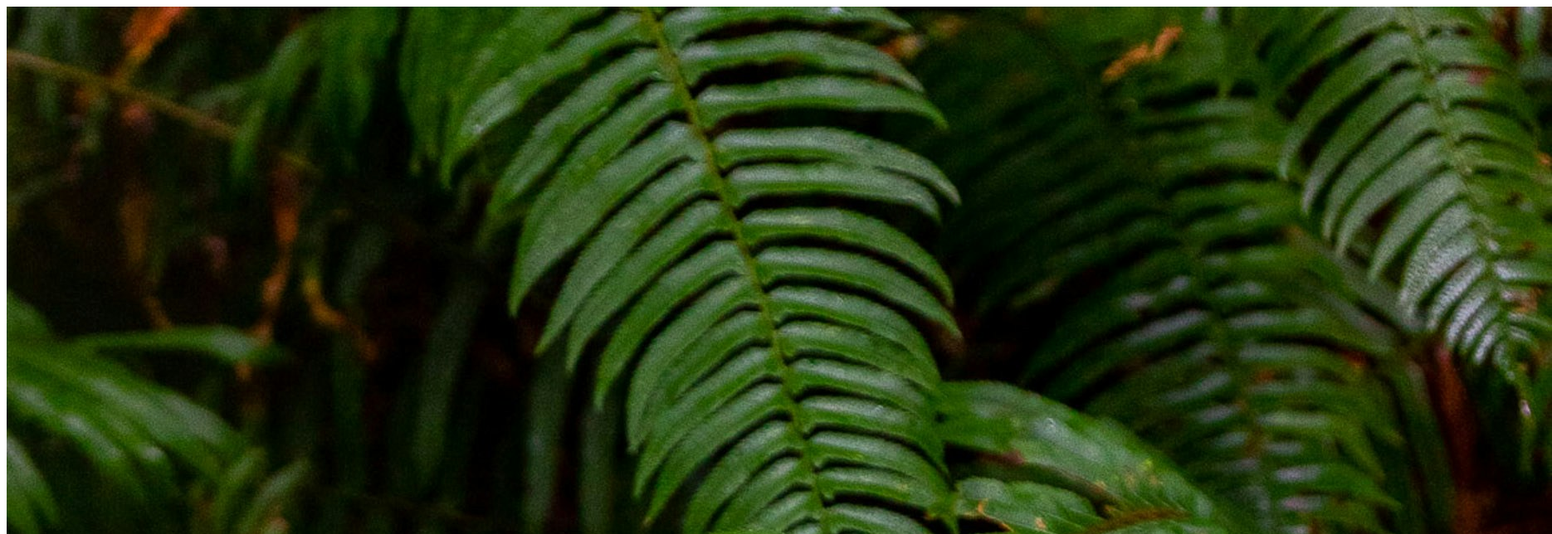
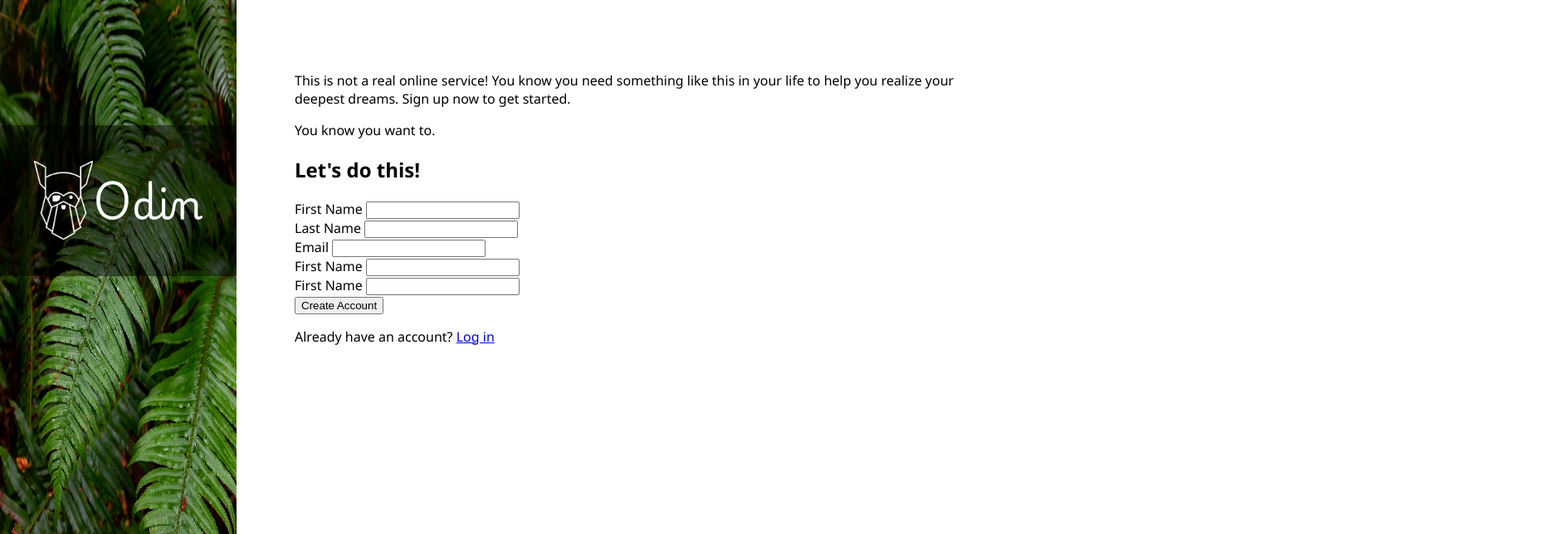
Before and after one commit to Oskart378/sign-up-form, a plain HTML site: page index.html in a window 1280 px wide. Shown: the top 644 px of the page at 83% size, 1870 px wide, since content can reach past the window. Drawn offline with Linux system fonts and the light colour scheme.

Commit message:
feat: initial styling for thn

```diff
--- a/index.html
+++ b/index.html
@@ -9,13 +9,14 @@
 
     <body>
         <header>
-            <img src="images/leaves.jpg" alt="Leaves hero image">
-            <div>
+            <img class="hero-image" src="images/leaves.jpg" alt="Leaves hero image">
+            <div class="odin-logo">
                 <img src="images/odin-logo.png" alt="Odin character logo">
                 <p>Odin</p>
             </div>
         </header>
 
+        <div class="main-footer-section">
             <main>
                 <section>
                     <p>
@@ -66,5 +67,6 @@
             <footer>
                 <p>Already have an account? <a href="#">Log in</a></p>
             </footer>
+        </div>
     </body>
 </html>
--- a/styles/style.css
+++ b/styles/style.css
@@ -0,0 +1,50 @@
+
+@font-face {
+    font-family: "Play-Write";
+    src: url("/fonts/PlaywriteUSModern-Regular.woff2") format("woff2");
+}
+
+body {
+    font-family: 'Segoe UI', Tahoma, Geneva, Verdana, sans-serif;
+    display: flex;
+    margin: 0;
+}
+
+header {
+    position: relative;
+    width: 100%;
+    flex: 1;
+}
+
+.hero-image {
+    width: 25%;
+    height: 100vh;
+    position:absolute;
+    width: 100%;
+}
+
+.odin-logo {
+    position: absolute;
+    /*right: 14%;*/
+    top: 30%;
+    display: flex;
+    justify-content: center;
+    align-items: center;
+    background-color: rgba(0, 0, 0, 0.479);
+
+}
+
+.odin-logo > img {
+    width: 25%;
+}
+
+.odin-logo > p {
+    color: white;
+    font-size: 3rem;
+    font-family: "Play-Write", cursive;
+}
+
+.main-footer-section {
+    flex: 3;
+    margin: 70px;
+}
```
Also changed, not shown: fonts/PlaywriteUSModern-Regular.woff2 (added), fonts/Quicksand-Regular.woff2 (added). Lines whose indentation alone changed are shown as unchanged.
